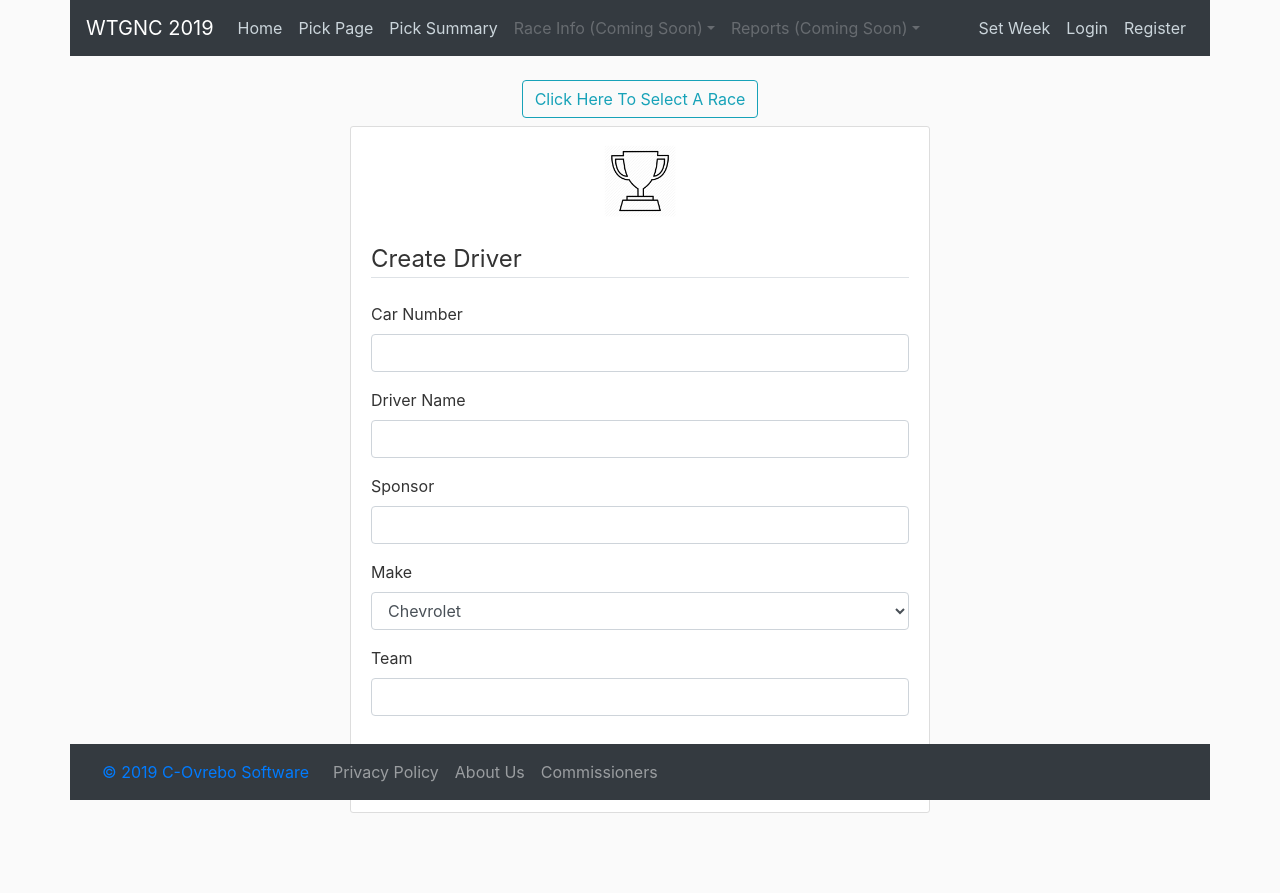
After one commit to covrebo/wtgnc_19, a Flask app: page /driver-entry in a window 1280 px wide. The commit adds this page. Run offline with Flask 2, Linux system fonts and the light colour scheme; some libraries are stand-ins or nearby versions.

Commit message:
Created route and page for pool administration with links to create a driver and to create a race event. Created route for the create driver form Created route for the create race event form

```diff
--- a/app.py
+++ b/app.py
@@ -1,6 +1,6 @@
 import os
 from flask import Flask, render_template, url_for, session, flash, redirect
-from forms import WeekSelectionForm, RegistrationForm, LoginForm, PickSelectionForm
+from forms import WeekSelectionForm, RegistrationForm, LoginForm, PickSelectionForm, EntryForm, EventForm
 
 # TEMP import of entry list from another file
 from data_vars import entry_list_detailed, picks
@@ -34,6 +34,13 @@ def login():
             flash('Login Unsuccessful. Please check username and password', 'danger')
     return render_template('login.html', title='Login', form=form)
 
+# Route to the administration page
+@app.route('/admin')
+# TODO: add login requirement
+# TODO: require user role of admin to view
+def admin():
+    return render_template('admin.html', title='Pool Admin')
+
 # Route to submit weekly driver roster
 @app.route('/pick-page', methods=['GET', 'POST'])
 def pick_page():
@@ -65,6 +72,36 @@ def week_selection():
         return redirect(url_for('home'))
     return render_template('week-selection.html', title='Week Selection', form=form)
 
+
+# Route to create a driver entry
+@app.route('/driver-entry', methods=['GET', 'POST'])
+def driver_entry():
+    # TODO add login requirement
+    form = EntryForm()
+    if form.validate_on_submit():
+        flash(f"You have added {form.driver.data}.", 'success')
+        # TODO change redirect to pick summary page
+        return redirect(url_for('home'))
+    return render_template('driver-entry.html', title='Driver Entry', legend='Create Driver', form=form)
+
+
+# Route to create a race entry
+@app.route('/race-event', methods=['GET', 'POST'])
+def race_event():
+    # TODO add login requirement
+    # TODO: Style the date selection field properly
+    form = EventForm()
+    if form.validate_on_submit():
+        flash(f"You have added the {form.race.data}.", 'success')
+        # TODO change redirect to pick summary page
+        return redirect(url_for('home'))
+    return render_template('race-event.html', title='Race Event', legend='Create Race Event', form=form)
+
+# TODO add and admin page with links to register new users, enter schedule event, enter a driver entry, update a driver entry, enter results, enter/update weekly results, enter/update standings.
+# TODO add a route to submit driver entries for races
+# TODO add a route to submit races to the schedule
+# TODO add csv upload for race entries, weekly results, and standings
+
 if __name__ == '__main__':
     app.run()
 
--- a/data_vars.py
+++ b/data_vars.py
@@ -34,11 +34,115 @@ entry_list_detailed = [
         'sponsor': 'Wyndham Rewards',
         'make': 'Ford',
         'team': 'Rousch Fenway Racing'
+    },
+    {
+        'car_number': 9,
+        'driver': 'Chase Eliott',
+        'sponsor': 'Mountain Dew',
+        'make': 'Chevrolet',
+        'team': 'Hendrick Motorsports'
+    },
+    {
+        'car_number': 10,
+        'driver': 'Aric Almirola',
+        'sponsor': 'Smithfield Prime Fresh',
+        'make': 'Ford',
+        'team': 'Stewart-Haas Racing'
+    },
+    {
+        'car_number': 11,
+        'driver': 'Deny Hamlin',
+        'sponsor': 'FedEx Express',
+        'make': 'Toyota',
+        'team': 'Joe Gibbs Racing'
+    },
+    {
+        'car_number': 12,
+        'driver': 'Ryan Blaney',
+        'sponsor': 'Menards/Peak',
+        'make': 'Ford',
+        'team': 'Team Penske'
+    },
+    {
+        'car_number': 14,
+        'driver': 'Clint Bowyer',
+        'sponsor': 'Mobil 1',
+        'make': 'Ford',
+        'team': 'Stewart-Haas Racing'
+    },
+    {
+        'car_number': 18,
+        'driver': 'Kyle Busch',
+        'sponsor': "M&M's Tablet",
+        'make': 'Toyota',
+        'team': 'Joe Gibbs Racing'
+    },
+    {
+        'car_number': 19,
+        'driver': 'Martin Truex, Jr',
+        'sponsor': 'Bass Pro Shops/Tracker ATVs',
+        'make': 'Toyota',
+        'team': 'Joe Gibbs Racing'
+    },
+    {
+        'car_number': 20,
+        'driver': 'Erik Jones',
+        'sponsor': 'Sport Clips',
+        'make': 'Toyota',
+        'team': 'Joe Gibbs Racing'
+    },
+    {
+        'car_number': 21,
+        'driver': 'Paul Menard',
+        'sponsor': 'Motorcraft/Quick Lane',
+        'make': 'Ford',
+        'team': 'Wood Brothers Racing'
+    },
+    {
+        'car_number': 22,
+        'driver': 'Joey Logano',
+        'sponsor': 'Shell-Pennzoil',
+        'make': 'Ford',
+        'team': 'Team Penske'
+    },
+    {
+        'car_number': 40,
+        'driver': 'Jamie McMurray',
+        'sponsor': 'Advent Health',
+        'make': 'Chevrolet',
+        'team': 'Chip Ganassi Racing'
+    },
+    {
+        'car_number': 41,
+        'driver': 'Daniel Suarez',
+        'sponsor': 'Haas Automation',
+        'make': 'Ford',
+        'team': 'Stewart-Haas Racing'
+    },
+    {
+        'car_number': 42,
+        'driver': 'Kyle Larson',
+        'sponsor': 'Credit One Bank',
+        'make': 'Chevrolet',
+        'team': 'Chip Ganassi Racing'
+    },
+    {
+        'car_number': 48,
+        'driver': 'Jimmie Johnson',
+        'sponsor': 'Ally Financial',
+        'make': 'Chevrolet',
+        'team': 'Hendrick Motorsports'
+    },
+    {
+        'car_number': 88,
+        'driver': 'Alex Bowman',
+        'sponsor': 'Nationwide',
+        'make': 'Chevrolet',
+        'team': 'Hendrick Motorsports'
     }
 ]
 
 entry_list_brief = [(d['driver'], '#' + str(d['car_number']) + ' ' + d['driver']) for d in entry_list_detailed]
-
 
 schedule_detailed = [
     {
--- a/forms.py
+++ b/forms.py
@@ -1,5 +1,5 @@
 from flask_wtf import FlaskForm
-from wtforms import StringField, SelectField, SubmitField, PasswordField, BooleanField
+from wtforms import StringField, SelectField, SubmitField, PasswordField, BooleanField, IntegerField, DateField
 from wtforms.validators import DataRequired, Length, Email, EqualTo
 from data_vars import schedule_brief, make_list, entry_list_brief
 
@@ -93,3 +93,50 @@ class PickSelectionForm(FlaskForm):
         DataRequired()
         ], choices=make_list)
     submit = SubmitField('Set Roster')
+
+# Form to create a driver entry
+class EntryForm(FlaskForm):
+    # Form field to choose the week to display data from
+    car_number = IntegerField(validators=[
+        DataRequired()
+        ])
+    driver = StringField('Driver Name', validators=[
+        DataRequired(),
+        Length(min=2, max=30)
+    ])
+    sponsor = StringField('Sponsor', validators=[
+        DataRequired(),
+        Length(min=2, max=50)
+    ])
+    make = SelectField(validators=[
+        DataRequired()
+        ], choices=make_list)
+    team = StringField('Team', validators=[
+        DataRequired(),
+        Length(min=2, max=50)
+    ])
+    submit = SubmitField('Create Driver')
+
+# Form to schedule a race event
+class EventForm(FlaskForm):
+    # Form field to choose the week to display data from
+    week = IntegerField(validators=[
+        DataRequired()
+        ])
+    track = StringField('Track', validators=[
+        DataRequired(),
+        Length(min=2, max=30)
+    ])
+    race = StringField('Race', validators=[
+        DataRequired(),
+        Length(min=2, max=30)
+    ])
+    date = DateField(format='%m-%d-%Y', validators=[
+        DataRequired()
+        ])
+    submit = SubmitField('Create Event')
+
+# TODO Form to enter weekly standings
+# TODO Form to enter weekly results
+# TODO Form to enter weekly NASCAR results
+# TODO Form to enter weekly NASCAR standings
--- a/static/css/main.css
+++ b/static/css/main.css
@@ -2,6 +2,7 @@ body {
   background: #fafafa;
   color: #333333;
   margin-top: 5rem;
+  margin-bottom: 5rem;
 }
 
 h1, h2, h3, h4, h5, h6 {
--- /dev/null
+++ b/templates/driver-entry.html
@@ -0,0 +1,85 @@
+{% extends "layout.html" %}
+{% block content %}
+    <body class="container col-md-6">
+        <div class="content-section">
+            <div class="text-center">
+                <h1 class="h1">{{ session['week'] }}</h1>
+                <img class="mb-4" src="static/images/trophy_512.png" alt="" width="72" height="72">
+            </div>
+            <form method="POST" action="">
+                {{ form.hidden_tag() }}
+                <fieldset class="form-group">
+                    <legend class="border-bottom mb-4">{{ legend }}</legend>
+                    <div class="form-group">
+                        {{ form.car_number.label(class="form-control-label") }}
+                        {% if form.car_number.errors %}
+                            {{ form.car_number(class="form-control is-invalid") }}
+                            <div class="invalid-feedback">
+                                {% for error in form.car_number.errors %}
+                                    <span>{{ error }}</span>
+                                {% endfor %}
+                            </div>
+                        {% else %}
+                            {{ form.car_number(class="form-control") }}
+                        {% endif %}
+                    </div>
+                    <div class="form-group">
+                        {{ form.driver.label(class="form-control-label") }}
+                        {% if form.driver.errors %}
+                            {{ form.driver(class="form-control is-invalid") }}
+                            <div class="invalid-feedback">
+                                {% for error in form.driver.errors %}
+                                    <span>{{ error }}</span>
+                                {% endfor %}
+                            </div>
+                        {% else %}
+                            {{ form.driver(class="form-control") }}
+                        {% endif %}
+                    </div>
+                    <div class="form-group">
+                        {{ form.sponsor.label(class="form-control-label") }}
+                        {% if form.sponsor.errors %}
+                            {{ form.sponsor(class="form-control is-invalid") }}
+                            <div class="invalid-feedback">
+                                {% for error in form.sponsor.errors %}
+                                    <span>{{ error }}</span>
+                                {% endfor %}
+                            </div>
+                        {% else %}
+                            {{ form.sponsor(class="form-control") }}
+                        {% endif %}
+                    </div>
+                    <div class="form-group">
+                        {{ form.make.label(class="form-control-label") }}
+                        {% if form.make.errors %}
+                            {{ form.make(class="form-control is-invalid") }}
+                            <div class="invalid-feedback">
+                                {% for error in form.make.errors %}
+                                    <span>{{ error }}</span>
+                                {% endfor %}
+                            </div>
+                        {% else %}
+                            {{ form.make(class="form-control") }}
+                        {% endif %}
+                    </div>
+                    <div class="form-group">
+                        {{ form.team.label(class="form-control-label") }}
+                        {% if form.team.errors %}
+                            {{ form.team(class="form-control is-invalid") }}
+                            <div class="invalid-feedback">
+                                {% for error in form.team.errors %}
+                                    <span>{{ error }}</span>
+                                {% endfor %}
+                            </div>
+                        {% else %}
+                            {{ form.team(class="form-control") }}
+                        {% endif %}
+                    </div>
+                </fieldset>
+                <div class="form-group">
+                    {{ form.submit(class="btn btn-outline-info") }}
+                </div>
+            </form>
+        </div>
+    </body>
+{% endblock content %}
--- a/templates/layout.html
+++ b/templates/layout.html
@@ -64,6 +64,7 @@
         </header>
 
         <main role="main" class="container">
+            <div class="text-center">
                 {% with messages = get_flashed_messages(with_categories=true) %}
                     {% if messages %}
                         {% for category, message in messages %}
@@ -73,8 +74,9 @@
                         {% endfor %}
                     {% endif %}
                 {% endwith %}
+            </div>
 
-            <div class="">
+            <div class="text-center m-2">
                 {% if session['week'] %}
                     <h2>{{ session['week'] }}</h2>
                 {% else %}
@@ -98,6 +100,9 @@
                     <li class="nav-item">
                         <a class="nav-link" href="#">About Us</a>
                     </li>
+                    <li class="nav-item">
+                        <a class="nav-link" href="{{ url_for('admin') }}">Commissioners</a>
+                    </li>
                 </ul>
             </div>
         </nav>
```
Also changed, not shown: templates/admin.html (added, +15 -0 lines), templates/picks.html (+4 -4 lines), templates/race-event.html (added, +70 -0 lines). Lines whose indentation alone changed are shown as unchanged.
